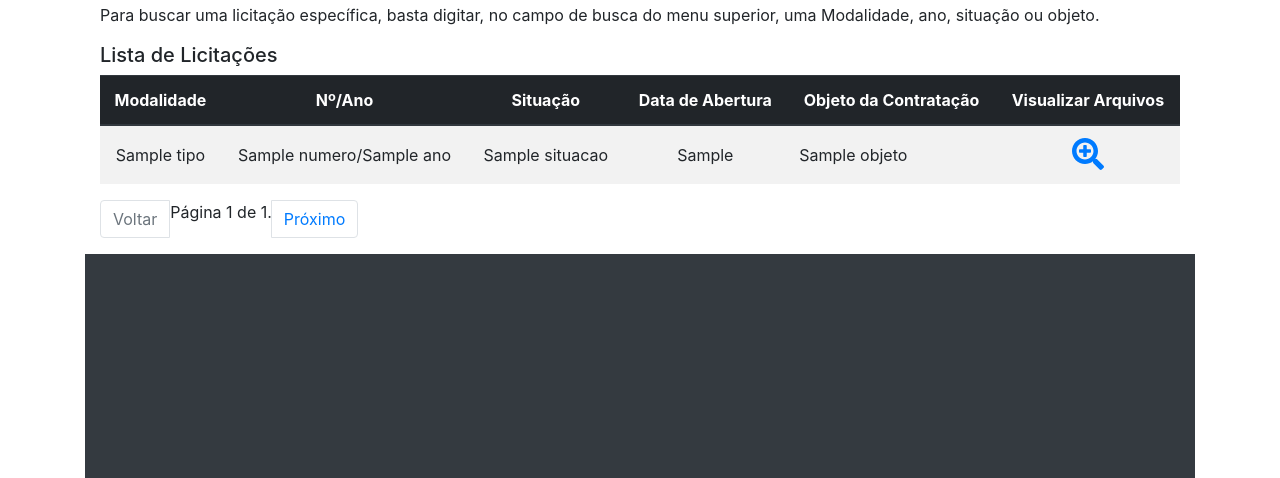
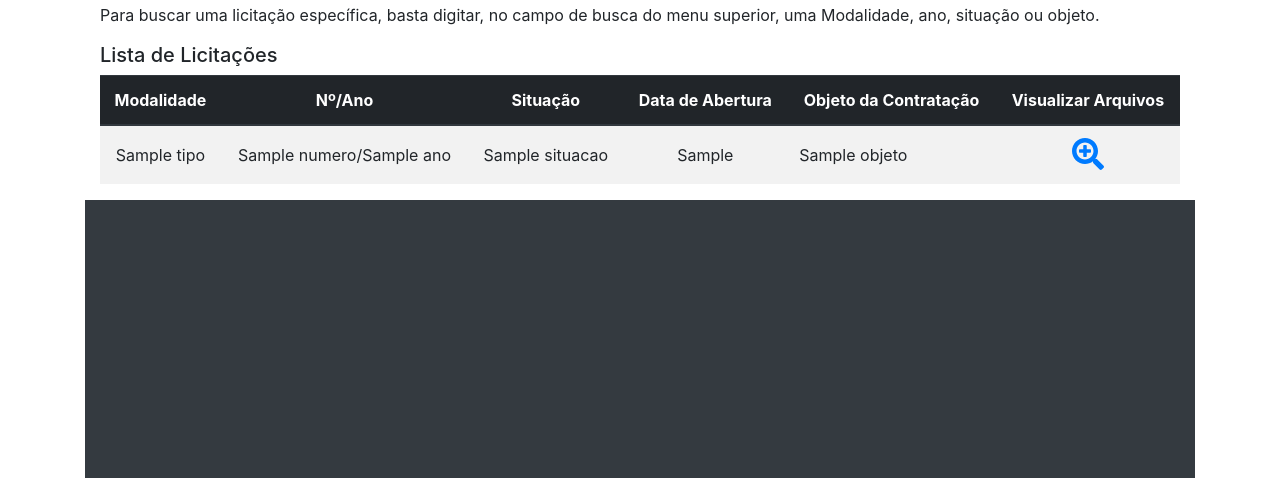
Before and after one commit to NivSoft/transpy, a Django app: template templates/licitacao/home.html in a window 1280 px wide. Shown: the part 161-639 px from the top of the page. Run offline with Django 3.2, Linux system fonts and the light colour scheme; the template is opened without the code that fills it: most values are stand-ins (such as "Sample title", 1, 10 or a date in 2020); some libraries are stand-ins or nearby versions.

Commit message:
Atualização

```diff
--- a/templates/licitacao/home.html
+++ b/templates/licitacao/home.html
@@ -38,20 +38,6 @@
   {% endfor %}
   </tbody>
 </table>
-<nav aria-label="Page navigation example">
-  <ul class="pagination">
-    {% if contacts.has_previous %}
-    <li class="page-item"><a class="page-link" href="?{{ pagina_request }}={{ contacts.previous_page_number }}{% if request.GET.q %}&q={{ request.GET.q }}{% endif %}">Voltar</a></li>
-    {% else %}
-    <li class="page-item disabled"><a class="page-link" href="?{{ pagina_request }}={{ contacts.previous_page_number }}{% if request.GET.q %}&q={{ request.GET.q }}{% endif %}">Voltar</a></li>
-    {% endif %}
-    <li class="page-item">Página {{ contacts.number }} de {{ contacts.paginator.num_pages }}.</li>
-    {% if contacts.has_next %}
-    <li class="page-item"><a class="page-link" href="?{{ pagina_request }}={{ contacts.next_page_number }}{% if request.GET.q %}&q={{ request.GET.q }}{% endif %}">Próximo</a></li>
-    {% else %}
-    <li class="page-item disable"><a class="page-link" href="?{{ pagina_request }}={{ contacts.next_page_number }}{% if request.GET.q %}&q={{ request.GET.q }}{% endif %}">Próximo</a></li>
-    {% endif %}
-  </ul>
-</nav>
+
 {% endblock %}
 </div>
```
